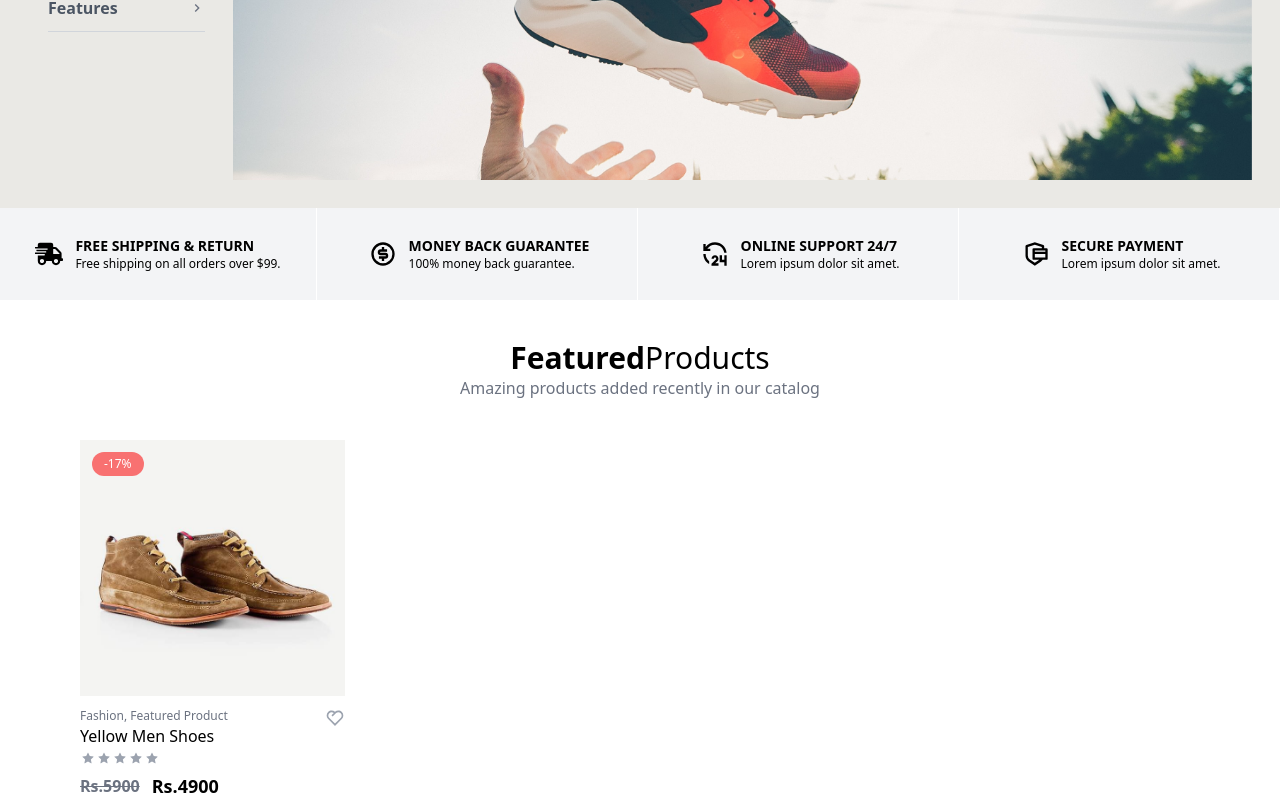
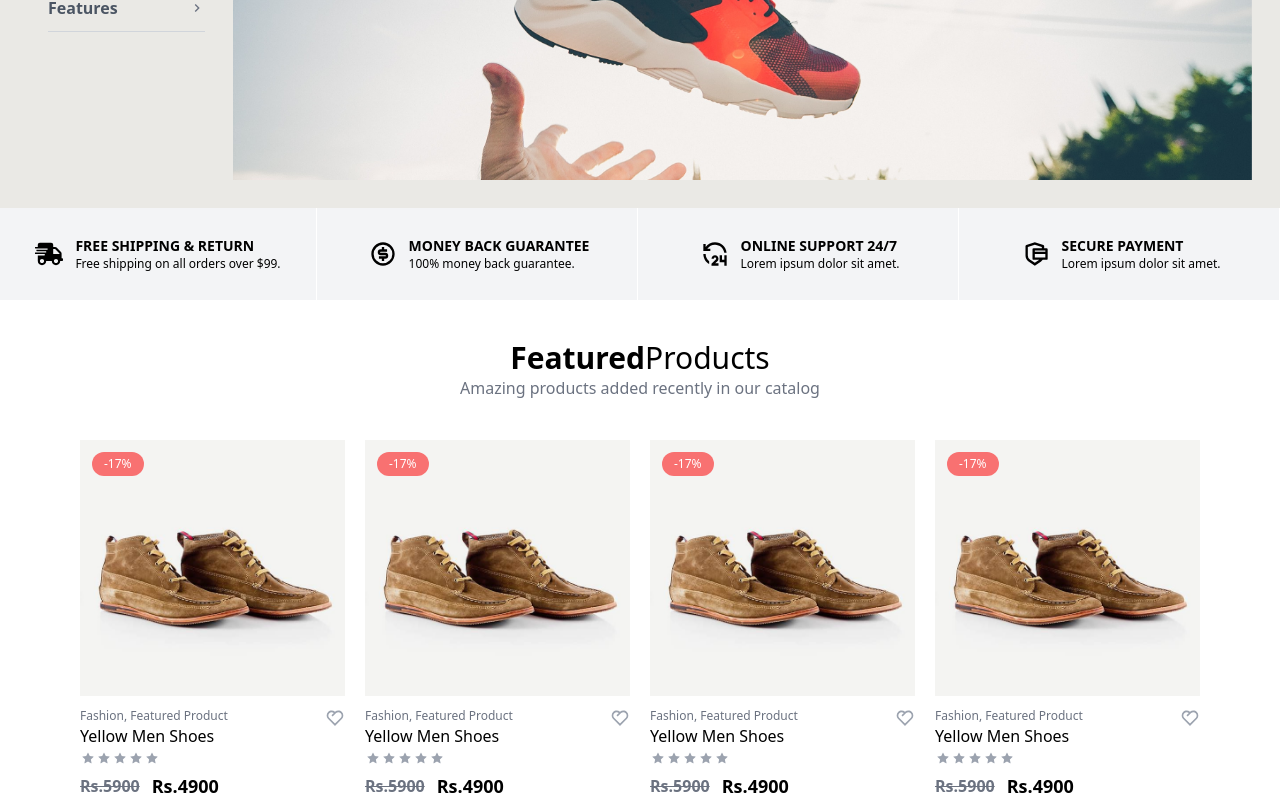
Before and after one commit to ashimmaharjan/react-ecommerce, a React (Create React App) app: page / in a window 1280 px wide. Shown: the part 396-1196 px from the top of the page. Built offline with nearby package versions, Linux system fonts and the light colour scheme.

Commit message:
Products Added

```diff
--- a/src/components/FeaturedProducts.js
+++ b/src/components/FeaturedProducts.js
@@ -42,6 +42,96 @@ const FeaturedProducts = () => {
                     </div>
                 </div>
 
+                <div className="col-span-1 h-auto relative">
+                    <div className="absolute text-xs w-auto py-1 px-3 flex items-center justify-center left-3 top-3 bg-red-400 font-sans text-white rounded-3xl">
+                        <h1>-17%</h1>
+                    </div>
+                    <img src={CardPhotos} className="w-full h-64 object-cover" alt="" />
+                    <div className="flex justify-between mt-3">
+                        <div>
+                            <h1 className="text-gray-500 text-xs">Fashion, Featured Product</h1>
+                            <h1>Yellow Men Shoes</h1>
+                            <p className="inline-flex">
+                                <TiStar className="text-gray-400 w-4 h-4"></TiStar>
+                                <TiStar className="text-gray-400 w-4 h-4"></TiStar>
+                                <TiStar className="text-gray-400 w-4 h-4"></TiStar>
+                                <TiStar className="text-gray-400 w-4 h-4"></TiStar>
+                                <TiStar className="text-gray-400 w-4 h-4"></TiStar>
+                            </p>
+                            <div className="flex items-center font-semibold">
+                                <p className="text-gray-500 line-through">Rs.5900</p>
+                                <p className="text-lg ml-3">Rs.4900</p>
+                            </div>
+                        </div>
+                        <div>
+                            <button>
+                                <RiHeart2Line className="text-gray-400 w-5 h-5"></RiHeart2Line>
+                            </button>
+                        </div>
+
+                    </div>
+                </div>
+
+                <div className="col-span-1 h-auto relative">
+                    <div className="absolute text-xs w-auto py-1 px-3 flex items-center justify-center left-3 top-3 bg-red-400 font-sans text-white rounded-3xl">
+                        <h1>-17%</h1>
+                    </div>
+                    <img src={CardPhotos} className="w-full h-64 object-cover" alt="" />
+                    <div className="flex justify-between mt-3">
+                        <div>
+                            <h1 className="text-gray-500 text-xs">Fashion, Featured Product</h1>
+                            <h1>Yellow Men Shoes</h1>
+                            <p className="inline-flex">
+                                <TiStar className="text-gray-400 w-4 h-4"></TiStar>
+                                <TiStar className="text-gray-400 w-4 h-4"></TiStar>
+                                <TiStar className="text-gray-400 w-4 h-4"></TiStar>
+                                <TiStar className="text-gray-400 w-4 h-4"></TiStar>
+                                <TiStar className="text-gray-400 w-4 h-4"></TiStar>
+                            </p>
+                            <div className="flex items-center font-semibold">
+                                <p className="text-gray-500 line-through">Rs.5900</p>
+                                <p className="text-lg ml-3">Rs.4900</p>
+                            </div>
+                        </div>
+                        <div>
+                            <button>
+                                <RiHeart2Line className="text-gray-400 w-5 h-5"></RiHeart2Line>
+                            </button>
+                        </div>
+
+                    </div>
+                </div>
+
+                <div className="col-span-1 h-auto relative">
+                    <div className="absolute text-xs w-auto py-1 px-3 flex items-center justify-center left-3 top-3 bg-red-400 font-sans text-white rounded-3xl">
+                        <h1>-17%</h1>
+                    </div>
+                    <img src={CardPhotos} className="w-full h-64 object-cover" alt="" />
+                    <div className="flex justify-between mt-3">
+                        <div>
+                            <h1 className="text-gray-500 text-xs">Fashion, Featured Product</h1>
+                            <h1>Yellow Men Shoes</h1>
+                            <p className="inline-flex">
+                                <TiStar className="text-gray-400 w-4 h-4"></TiStar>
+                                <TiStar className="text-gray-400 w-4 h-4"></TiStar>
+                                <TiStar className="text-gray-400 w-4 h-4"></TiStar>
+                                <TiStar className="text-gray-400 w-4 h-4"></TiStar>
+                                <TiStar className="text-gray-400 w-4 h-4"></TiStar>
+                            </p>
+                            <div className="flex items-center font-semibold">
+                                <p className="text-gray-500 line-through">Rs.5900</p>
+                                <p className="text-lg ml-3">Rs.4900</p>
+                            </div>
+                        </div>
+                        <div>
+                            <button>
+                                <RiHeart2Line className="text-gray-400 w-5 h-5"></RiHeart2Line>
+                            </button>
+                        </div>
+
+                    </div>
+                </div>
+
             </div>
         </div >
     );
```
